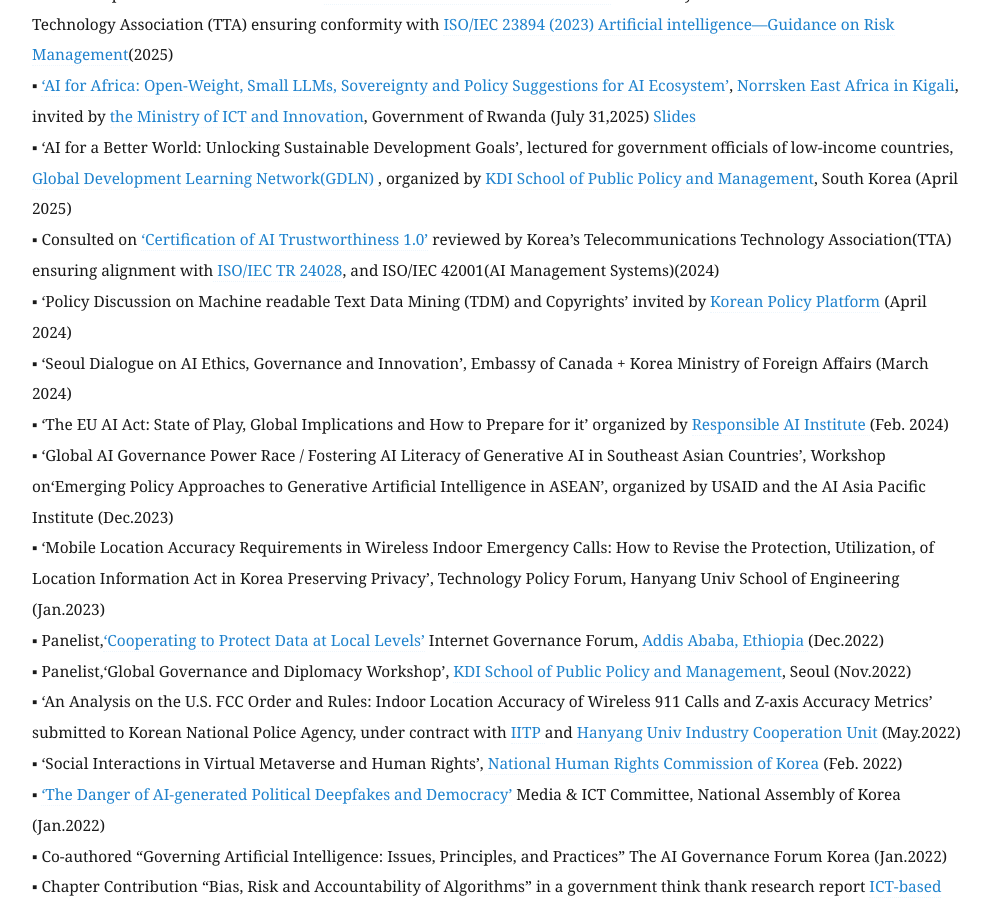
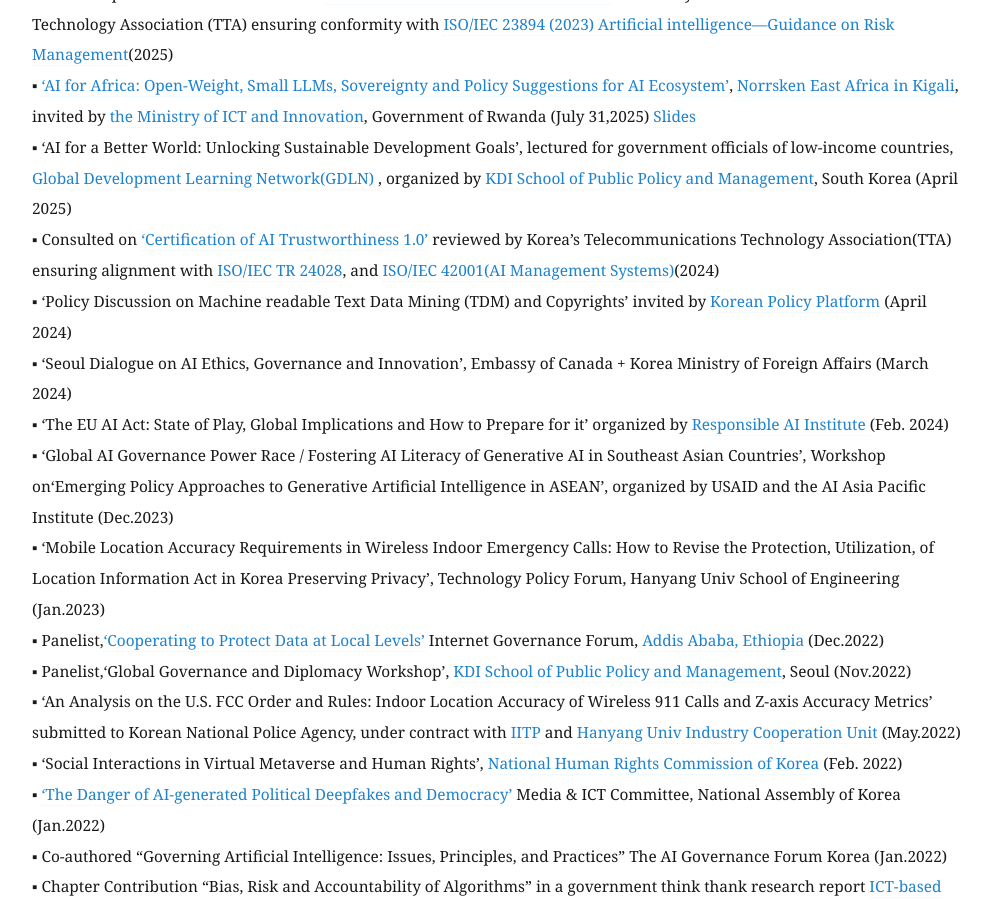
Before and after one commit to eunchangchoi/eunchangchoi.github.io, a Jekyll site: the page built from index.md, in a window 1280 px wide and 900 px high, scrolled down 7912 px. Shown: the whole window, without its empty margins (68-1059 px from the left). Built offline with Jekyll 4.4.1, drawn with Linux system fonts in a browser that asks for light colours; some of the changed lines change nothing that is shown.

Commit message:
Update index.md

```diff
--- a/index.md
+++ b/index.md
@@ -167,7 +167,7 @@
 <a href="https://cdn.standards.iteh.ai/samples/77304/cb803ee4e9624430a5db177459158b24/ISO-IEC-23894-2023.pdf"> ISO/IEC 23894 (2023) Artificial intelligence—Guidance on Risk Management</a>(2025) <br>
 ▪ <a href="https://www.linkedin.com/feed/update/urn:li:activity:7355949028733255680"> ‘AI for Africa: Open-Weight, Small LLMs, Sovereignty and Policy Suggestions for AI Ecosystem’</a>, <a href="https://www.norrsken.org/houses/kigali"> Norrsken East Africa in Kigali</a>, invited by <a href="https://x.com/RwandaICT/status/1950209792494174355"> the Ministry of ICT and Innovation</a>, Government of Rwanda (July 31,2025) <a href="https://github.com/eunchangchoi/eunchangchoi.github.io/blob/master/AI%20for%20Africa%20_Open-Weight%20Small%20LLMs%2C%20Sovereignty%20Policy%20Suggestions%20for%20AI%20Ecosystem%20Norrsken%20Choi%202025%20July.pdf"> Slides</a> <br>
 ▪ ‘AI for a Better World: Unlocking Sustainable Development Goals’, lectured for government officials of low-income countries, <a href="https://www.gdln.or.kr/main/"> Global Development Learning Network(GDLN) </a>, organized by <a href="https://www.kdischool.ac.kr/"> KDI School of Public Policy and Management</a>, South Korea (April 2025) <br>
-▪ Consulted on <a href="https://tta-trustworthy-ai.gitbook.io/cat/cat-1.0/1.">‘Certification of AI Trustworthiness 1.0’</a> reviewed by Korea’s Telecommunications Technology Association(TTA) ensuring alignment with<a href="https://www.iso.org/standard/77608.html"> ISO/IEC TR 24028</a>, and ISO/IEC 42001(AI Management Systems)(2024) <br>
+▪ Consulted on <a href="https://tta-trustworthy-ai.gitbook.io/cat/cat-1.0/1.">‘Certification of AI Trustworthiness 1.0’</a> reviewed by Korea’s Telecommunications Technology Association(TTA) ensuring alignment with<a href="https://www.iso.org/standard/77608.html"> ISO/IEC TR 24028</a>, and  <a href="https://www.iso.org/standard/42001">ISO/IEC 42001(AI Management Systems)</a>(2024) <br>
 ▪ ‘Policy Discussion on Machine readable Text Data Mining (TDM) and Copyrights’ invited by <a href="https://k-pol.org/"> Korean Policy Platform</a> (April 2024) <br>
 ▪ ‘Seoul Dialogue on AI Ethics, Governance and Innovation’, Embassy of Canada + Korea Ministry of Foreign Affairs (March 2024) <br>
 ▪ ‘The EU AI Act: State of Play, Global Implications and How to Prepare for it’ organized by <a href="https://www.responsible.ai/"> Responsible AI Institute </a> (Feb. 2024) <br>
```
